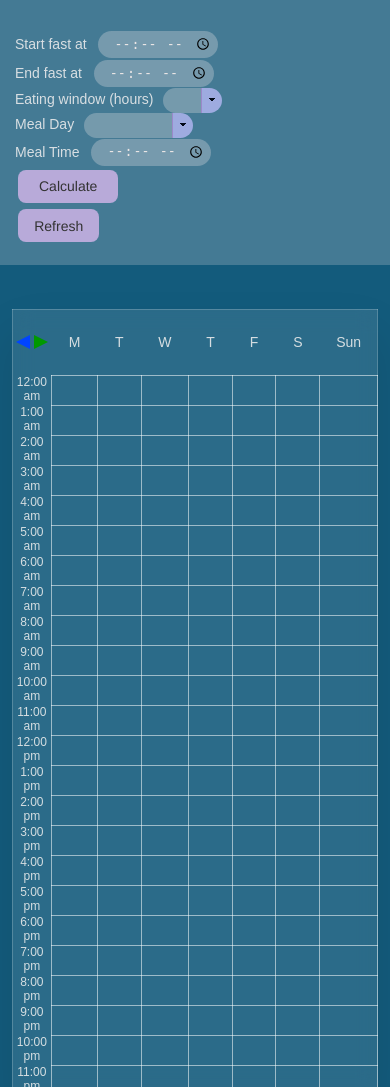
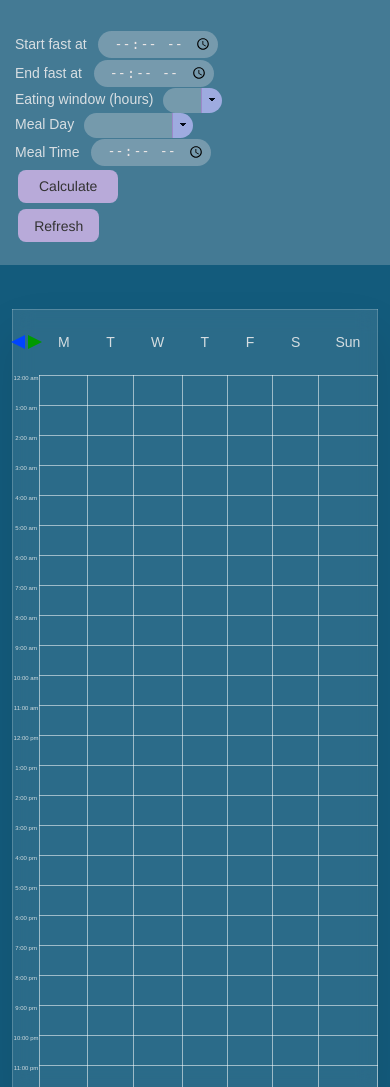
Before and after one commit to onefastcat/Intermittent-Fasting, a Flask app: page / in a window 390 px wide. Run offline with Flask 3, Linux system fonts and the light colour scheme; lists and menus that the app fills with data are empty.

Commit message:
mobil font

```diff
--- a/app/static/mealSchedule.css
+++ b/app/static/mealSchedule.css
@@ -219,7 +219,7 @@ select {
     font-size: 11px;;
     height: 30px;
     text-align: center;
-    font-size: clamp(8px, 2vh, 12px);
+    font-size: clamp(6px, 2vh, 12px);
 
 }
 
@@ -432,5 +432,10 @@ a.disabled {
 
       width: 120px;
       border: solid 1px rgba(255, 255, 255, 0.542);
+    }
+
+    .hour {
+      font-size: 6px;
+    }
+
   }
-  }
```
